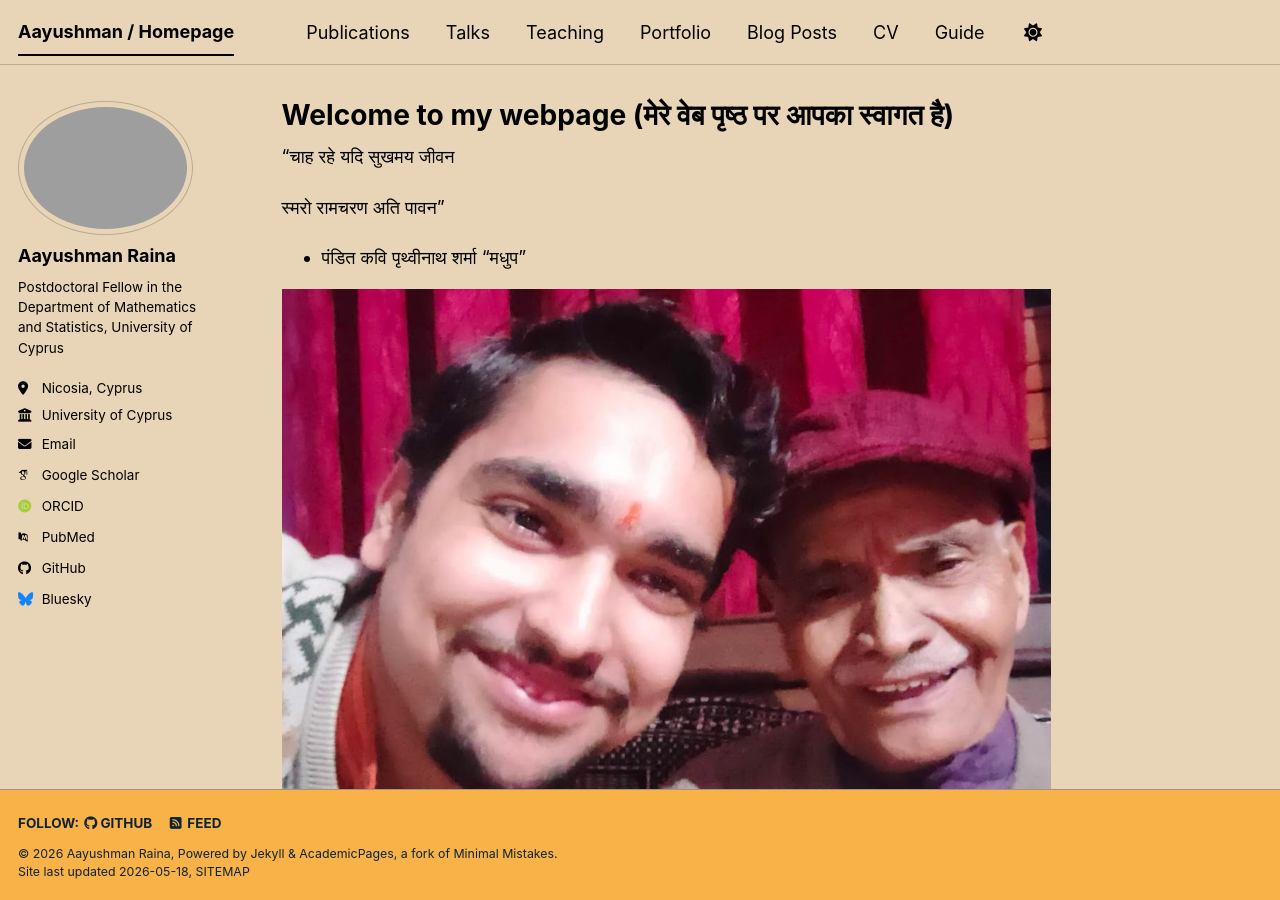
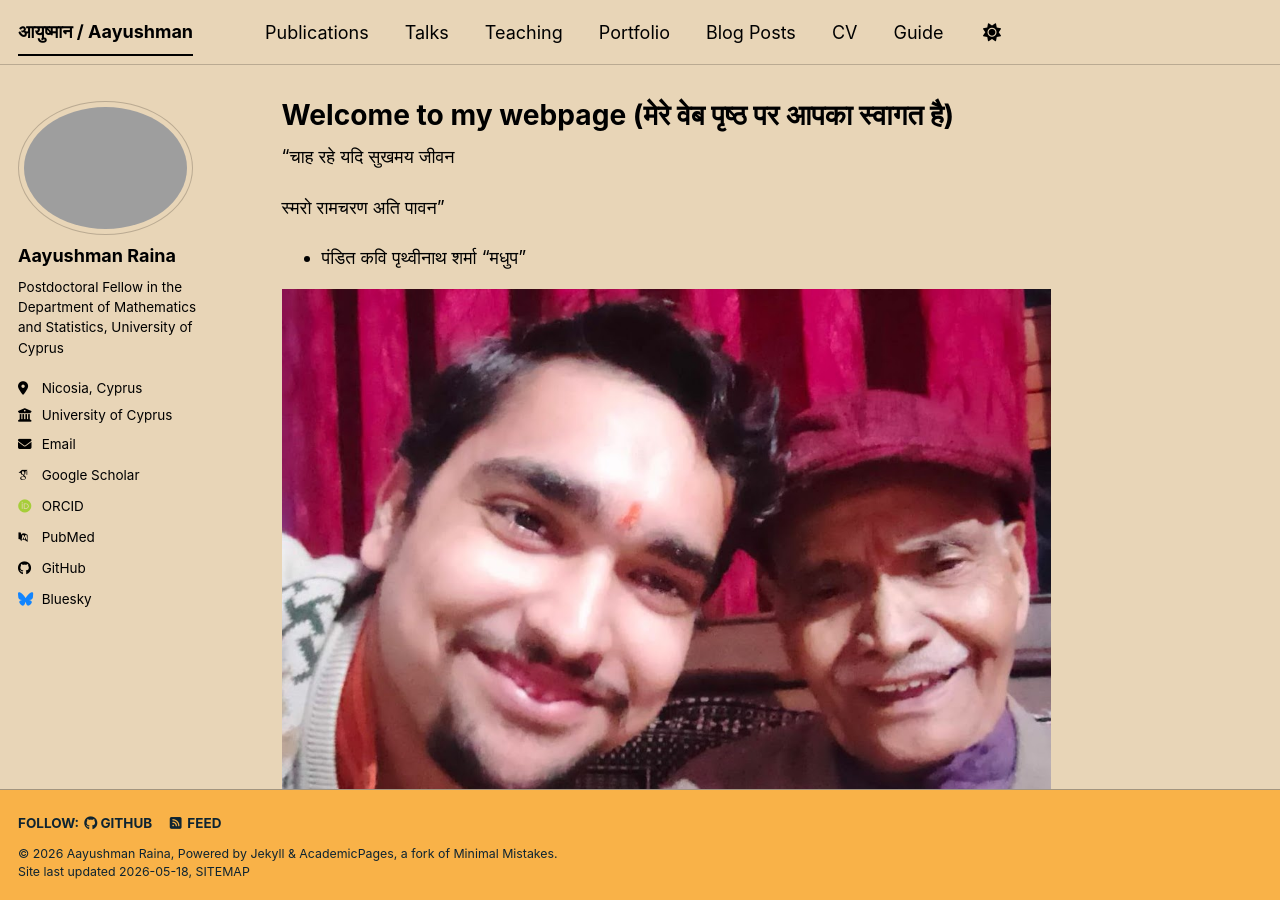
Before and after one commit to Aayushman5/Aayushman5.github.io, a Jekyll site: the page built from _pages/about.md, in a window 1280 px wide and 900 px high. Built offline with Jekyll 4.4.1, drawn with Linux system fonts in a browser that asks for light colours; some web fonts are replaced; a script bundle is joined from its source files by our own code; library files that are not in the unit come from our copies.

Commit message:
Update _config.yml

```diff
--- a/_config.yml
+++ b/_config.yml
@@ -9,7 +9,7 @@
 # Basic Site Settings
 locale                   : "en-US"
 site_theme               : "sunrise" # The available themes options are "default", "air", "sunrise", "mint", "dirt" and "contrast"
-title                    : "Aayushman / Homepage"
+title                    : "आयुष्मान / Aayushman"
 title_separator          : "-"
 name                     : &name "Aayushman Raina"
 description              : &description "Your Name's academic portfolio"   # Update this with a general description of your site, this is the default if not overridden by a page
```
